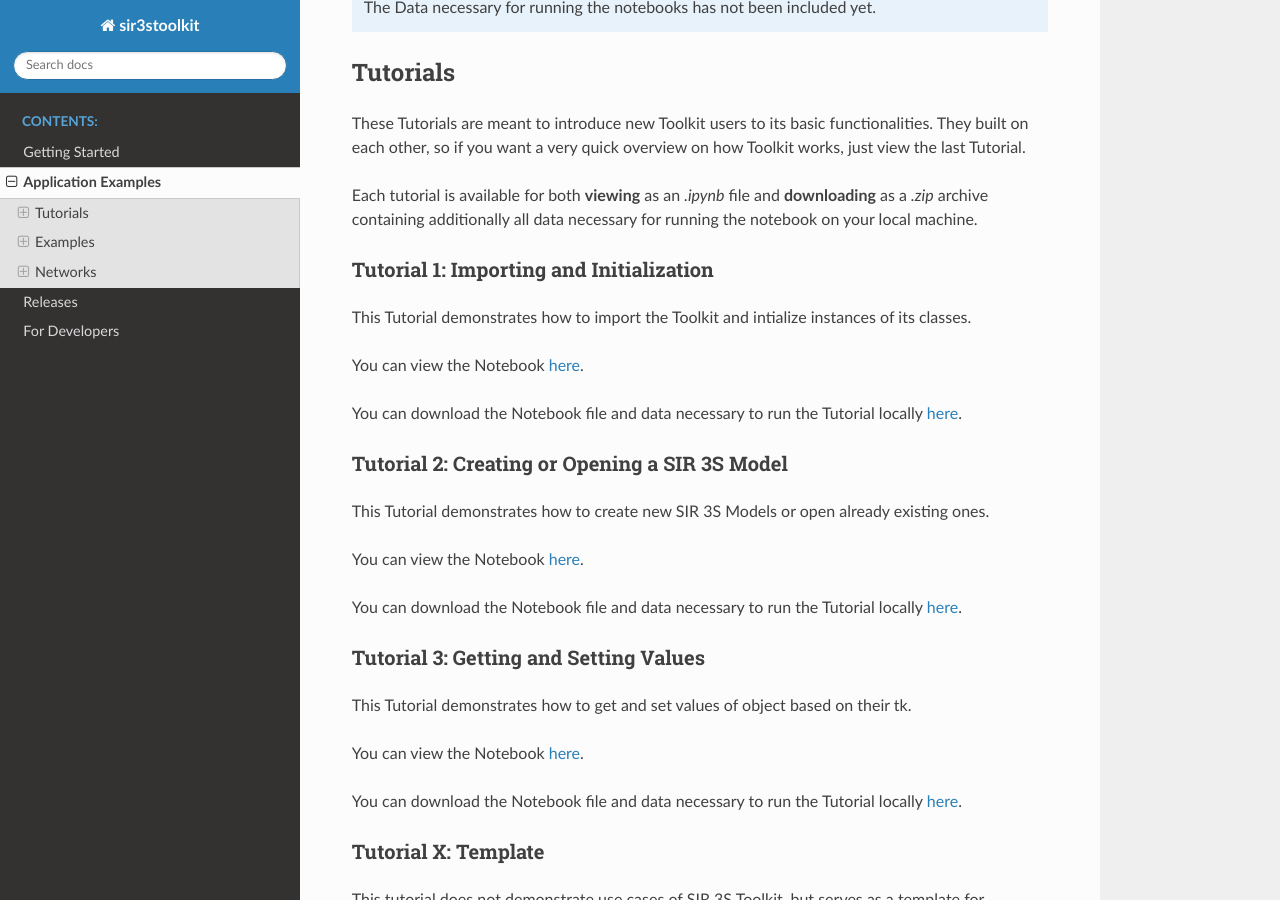
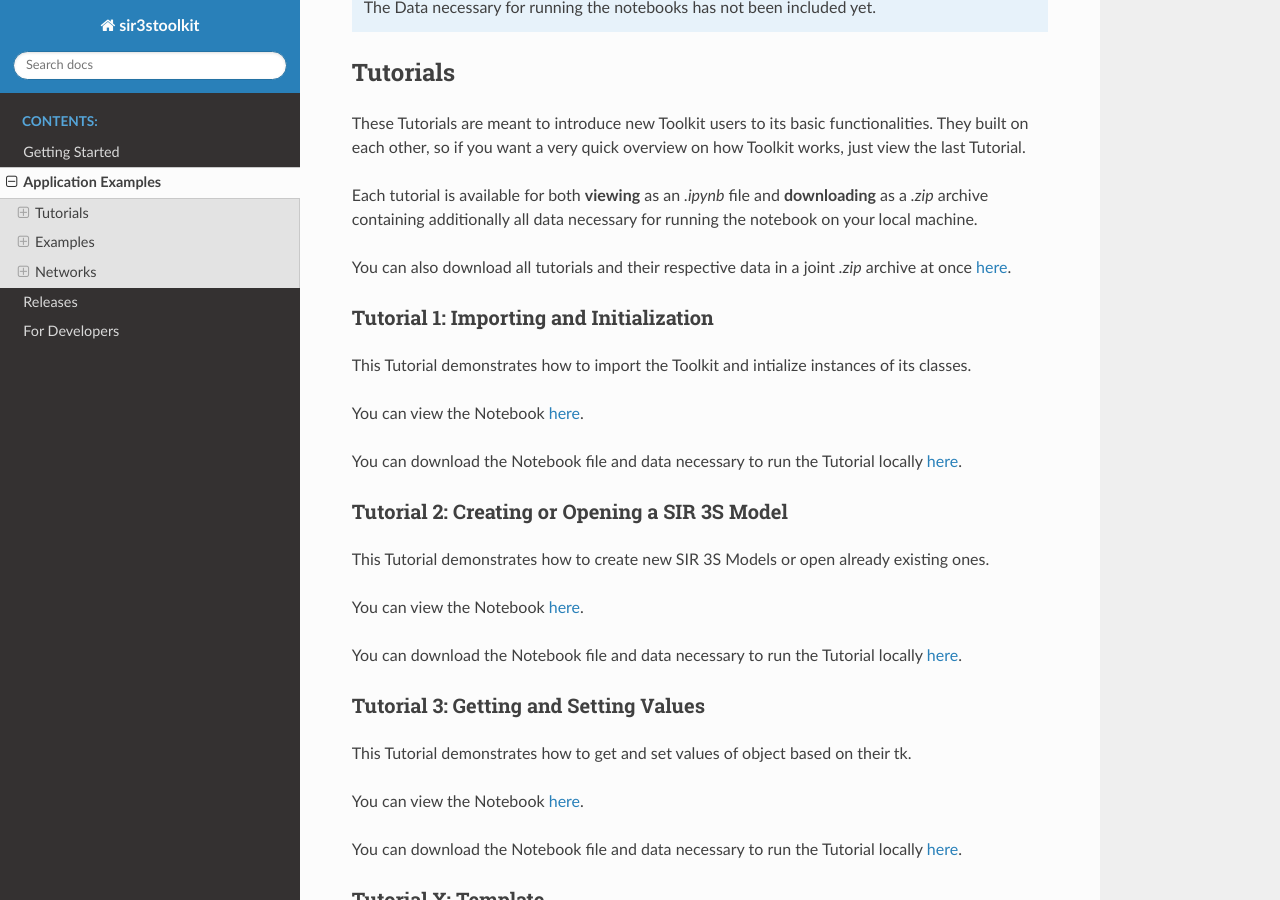
Before and after one commit to 3SConsult/sir3stoolkit, a Sphinx documentation site: the page built from docs/source/examples.rst, in a window 1280 px wide and 900 px high, scrolled down 397 px. Built offline with Sphinx 7.4.7 and the Read the Docs theme 3.1.0, drawn with Linux system fonts in a browser that asks for light colours; pages that are not in the unit, such as notebooks, are missing from menus.

Commit message:
Documentation: Download all Tutorials at once

```diff
--- a/docs/source/examples.rst
+++ b/docs/source/examples.rst
@@ -14,6 +14,8 @@ Tutorials
 These Tutorials are meant to introduce new Toolkit users to its basic functionalities. They built on each other, so if you want a very quick overview on how Toolkit works, just view the last Tutorial.
 
 Each tutorial is available for both **viewing** as an `.ipynb` file and **downloading** as a `.zip` archive containing additionally all data necessary for running the notebook on your local machine.
+
+You can also download all tutorials and their respective data in a joint `.zip` archive at once `here <https://github.com/3SConsult/sir3stoolkit/releases/download/tutorial_assets/Tutorial1-X_Assets.zip>`_.
 
 .. _Ttu1:
 
```
